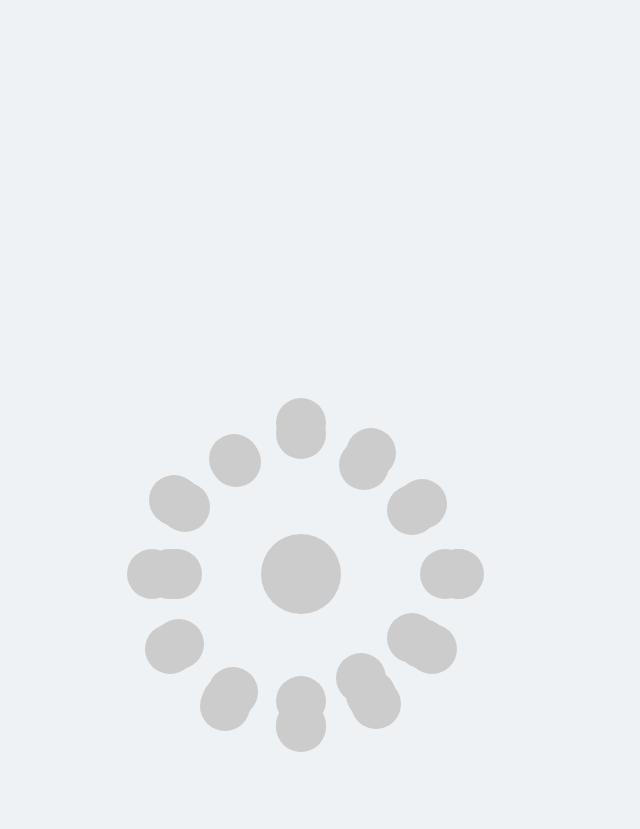
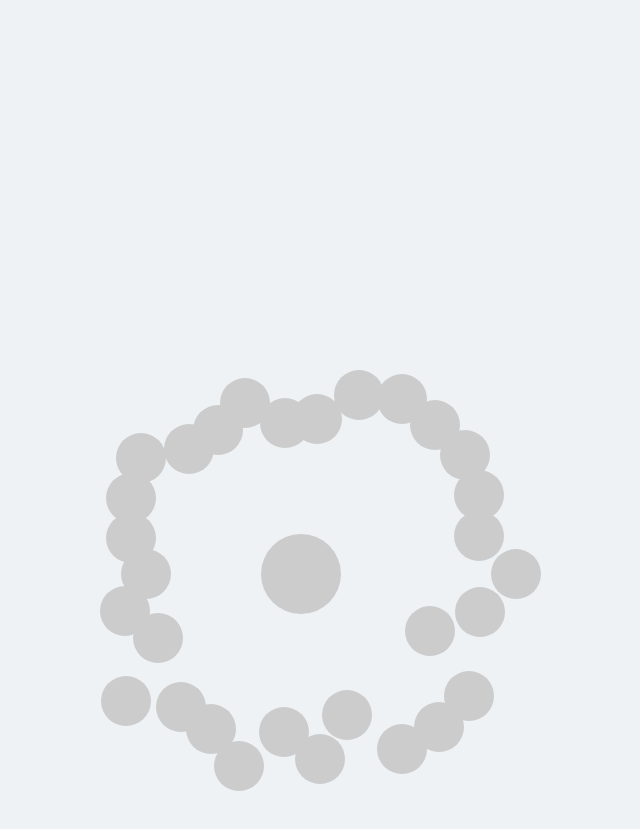
Before and after one commit to Alle9roStars/interaction-map, a plain HTML site: page index.html in a window 1280 px wide. Shown: the part 75-904 px from the top of the page, without its empty margins (339-979 px from the left). Drawn offline with nearby package versions, Linux system fonts and the light colour scheme.

Commit message:
index.html を更新

```diff
--- a/index.html
+++ b/index.html
@@ -53,13 +53,18 @@ footer { text-align:center; font-size:12px; opacity:.7; }
 <script>
 // 丸を配置
 const map = document.getElementById("map");
-for(let i=0;i<32;i++){
+const friendCount = 30;
+
+for(let i=0;i<friendCount;i++){
   const f = document.createElement("div");
   f.className="user friend";
-  const angle = i * (Math.PI*2/12);
-  const r = 120 + Math.random()*40;
+
+  const angle = i * (Math.PI * 2 / friendCount);
+  const r = 140 + Math.random() * 80;
+
   f.style.left = `calc(50% + ${Math.cos(angle)*r}px - 25px)`;
   f.style.top  = `calc(50% + ${Math.sin(angle)*r}px - 25px)`;
+
   map.appendChild(f);
 }
 
```
